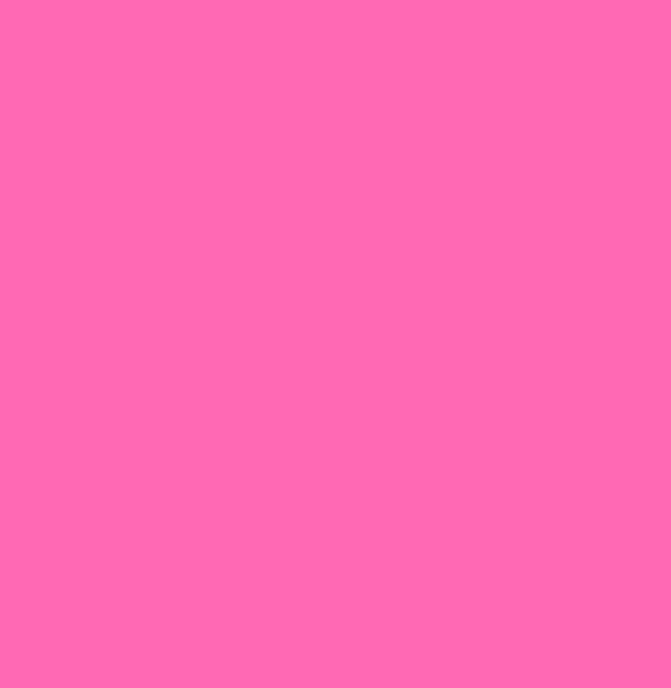
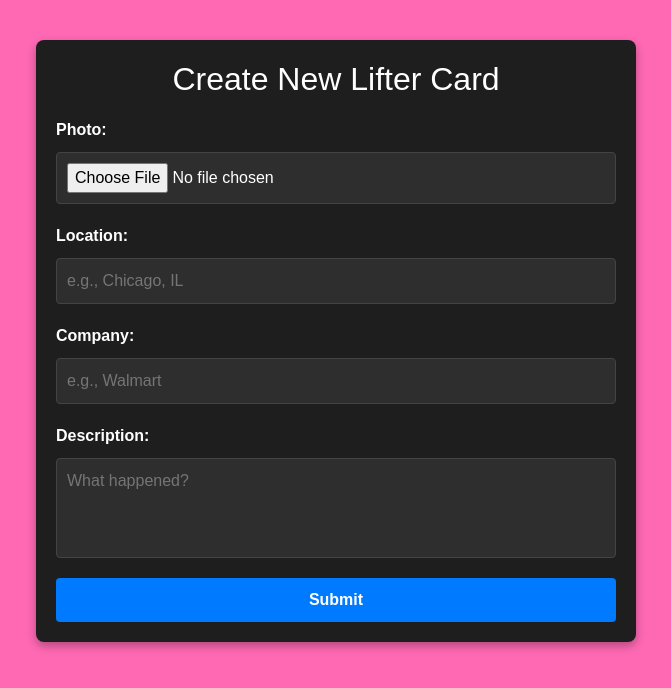
Before and after one commit to Morkenson/StopLyfterz, a React (Vite) app in the folder StopLyfterz/: page /add-card in a window 1280 px wide. Before the commit this address had no page. Shown: the top 688 px of the page, without its empty margins (304-975 px from the left). Built offline with nearby package versions, Linux system fonts and the light colour scheme; the HTML template or start-up script is replaced by a standard one.

Commit message:
AddCard is added

```diff
--- a/StopLyfterz/package.json
+++ b/StopLyfterz/package.json
@@ -12,7 +12,7 @@
     "@chakra-ui/react": "^3.13.0",
     "@supabase/supabase-js": "^2.49.1",
     "react": "^18.3.1",
-    "react-dom": "^18.2.0",
+    "react-dom": "^18.3.1",
     "react-router-dom": "^7.3.0"
   },
   "devDependencies": {
--- a/StopLyfterz/src/App.tsx
+++ b/StopLyfterz/src/App.tsx
@@ -20,7 +20,8 @@ function App() {
               <Route path="/business" element={<Business />} />
               <Route path="/form" element={<Form />} />
               <Route path="/business" element={<Business />} />
-                <Route path="/form" element={<AddCard />} />
+              <Route path="/form" element={<AddCard />} />
+              <Route path="/add-card" element={<AddCard />} />
           </Routes>
       </Router>
   );
--- /dev/null
+++ b/StopLyfterz/src/components/AddCard.css
@@ -0,0 +1,67 @@
+.add-card-container {
+    background-color: #1e1e1e;
+    color: #ffffff;
+    padding: 20px;
+    max-width: 600px;
+    margin: 40px auto;
+    border-radius: 8px;
+    box-shadow: 0 4px 10px rgba(0, 0, 0, 0.3);
+  }
+
+  .add-card-header {
+    text-align: center;
+    margin-bottom: 20px;
+  }
+
+  .add-card-preview {
+    text-align: center;
+    margin-bottom: 20px;
+  }
+
+  .add-card-preview img {
+    max-width: 100%;
+    max-height: 300px;
+    border-radius: 8px;
+    border: 2px solid #444;
+  }
+
+  .add-card-label {
+    display: block;
+    margin-bottom: 10px;
+    font-weight: bold;
+  }
+
+  .add-card-input,
+  .add-card-textarea {
+    display: block;
+    width: 100%;
+    padding: 10px;
+    margin-bottom: 20px;
+    background-color: #2e2e2e;
+    color: #ffffff;
+    border: 1px solid #444;
+    border-radius: 4px;
+  }
+
+  .add-card-textarea {
+    resize: none;
+    height: 100px;
+  }
+
+  .add-card-button {
+    display: block;
+    width: 100%;
+    padding: 10px;
+    background-color: #007bff;
+    color: #ffffff;
+    border: none;
+    border-radius: 4px;
+    cursor: pointer;
+    font-weight: bold;
+    text-align: center;
+  }
+
+  .add-card-button:disabled {
+    background-color: #555;
+    cursor: not-allowed;
+  }
--- /dev/null
+++ b/StopLyfterz/src/components/AddCard.tsx
@@ -0,0 +1,125 @@
+import React, { useState, useEffect } from 'react';
+import { useNavigate, useLocation } from 'react-router-dom';
+import { supabase } from '../supabaseClient';
+import './AddCard.css';
+
+const AddCard: React.FC = (): JSX.Element => {
+  const navigate = useNavigate();
+  const locationData = useLocation();
+  const { company, location: loc, description, file: initialFile } = (locationData.state || {}) as {
+    company: string;
+    location: string;
+    description: string;
+    file: File;
+  };
+
+  const [locationField, setLocationField] = useState(loc || '');
+  const [companyField, setCompanyField] = useState(company || '');
+  const [descriptionField, setDescriptionField] = useState(description || '');
+  const [file, setFile] = useState<File | null>(initialFile || null);
+  const [previewUrl, setPreviewUrl] = useState<string | null>(null);
+  const [uploading, setUploading] = useState(false);
+
+  useEffect(() => {
+    if (!file) {
+      setPreviewUrl(null);
+      return;
+    }
+    const objectUrl = URL.createObjectURL(file);
+    setPreviewUrl(objectUrl);
+    return () => URL.revokeObjectURL(objectUrl);
+  }, [file]);
+
+  const handleSubmit = async () => {
+    if (!file) {
+      alert('Please select a photo.');
+      return;
+    }
+    setUploading(true);
+
+    const filePath = `lifterphotos/${Date.now()}_${file.name}`;
+    const { error: uploadError } = await supabase.storage.from('lifterphotos').upload(filePath, file);
+
+    if (uploadError) {
+      console.error('Upload error:', uploadError.message);
+      alert('Image upload failed.');
+      setUploading(false);
+      return;
+    }
+
+    const publicUrl = supabase.storage.from('lifterphotos').getPublicUrl(filePath).data.publicUrl;
+
+    const { error } = await supabase.from('LifterCard').insert([
+      {
+        Picture: publicUrl,
+        Location: locationField,
+        Company: companyField,
+        Description: descriptionField,
+      },
+    ]);
+
+    if (error) {
+      alert('There was an error creating the card.');
+    } else {
+      alert('Card created successfully!');
+      navigate('/business');
+    }
+    setUploading(false);
+  };
+
+  return (
+    <div className="add-card-container">
+      <h2 className="add-card-header">Create New Lifter Card</h2>
+
+      {previewUrl && (
+        <div className="add-card-preview">
+          <img src={previewUrl} alt="Preview" />
+        </div>
+      )}
+
+      <label className="add-card-label">Photo:</label>
+      <input
+        type="file"
+        accept="image/*"
+        onChange={(e) => setFile(e.target.files?.[0] || null)}
+        className="add-card-input"
+      />
+
+      <label className="add-card-label">Location:</label>
+      <input
+        type="text"
+        value={locationField}
+        onChange={(e) => setLocationField(e.target.value)}
+        placeholder="e.g., Chicago, IL"
+        className="add-card-input"
+      />
+
+      <label className="add-card-label">Company:</label>
+      <input
+        type="text"
+        value={companyField}
+        onChange={(e) => setCompanyField(e.target.value)}
+        placeholder="e.g., Walmart"
+        className="add-card-input"
+      />
+
+      <label className="add-card-label">Description:</label>
+      <textarea
+        value={descriptionField}
+        onChange={(e) => setDescriptionField(e.target.value)}
+        placeholder="What happened?"
+        className="add-card-textarea"
+      />
+
+      <button
+        onClick={handleSubmit}
+        disabled={uploading}
+        className="add-card-button"
+      >
+        {uploading ? 'Submitting...' : 'Submit'}
+      </button>
+    </div>
+  );
+};
+
+export default AddCard;
--- a/StopLyfterz/src/pages/Dashboard.tsx
+++ b/StopLyfterz/src/pages/Dashboard.tsx
@@ -1,7 +1,7 @@
 import React, { useState } from "react";
 import { useNavigate } from "react-router-dom";
 import "../assets/styles/Dashboard.css";
-import { useLifterCards } from "../components/ListGroup"; // Import the hook
+import { useLifterCards } from "../components/ListCard"; // Import the hook
 
 const Dashboard: React.FC = () => {
   const [filter, setFilter] = useState("");
--- a/StopLyfterz/src/pages/LyfterForm.tsx
+++ b/StopLyfterz/src/pages/LyfterForm.tsx
@@ -6,6 +6,35 @@ function LyfterForm() {
 
     const [submitting, setSubmitting] = useState(false);
     const navigate = useNavigate();
+
+    const handleSubmit = async (event: React.FormEvent) => {
+        event.preventDefault();
+        setSubmitting(true);
+
+        const formData = new FormData(event.currentTarget as HTMLFormElement);
+        const name = formData.get('name') as string;
+        const location = formData.get('location') as string;
+        const description = formData.get('description') as string;
+        const image = formData.get('image') as File;
+
+        if (!name || !location || !description || !image) {
+            alert('Please fill in all fields and select an image.');
+            setSubmitting(false);
+            return;
+        }
+
+        navigate('/add-card', {
+            state: { company: name, location, description, file: image },
+        });
+
+        console.log({ name, location, description, image });
+
+        // Reset the form after submission
+        (event.currentTarget as HTMLFormElement).reset();
+
+        setSubmitting(false);
+    };
+
 
     return (
         <div style={{ padding: '20px' }}>
@@ -16,7 +45,7 @@ function LyfterForm() {
             </header>
 
             <section>
-                <form>
+                <form onSubmit={handleSubmit}>
                     <fieldset>
                         <label>
                             <p>Name</p>
```
Also changed, not shown: StopLyfterz/src/components/DeleteCard.ts (added), StopLyfterz/src/components/EditCard.ts (added), StopLyfterz/src/components/ListCard.tsx (renamed from StopLyfterz/src/components/ListGroup.tsx), 1 other file (tests, documents, lock files or other folders).
